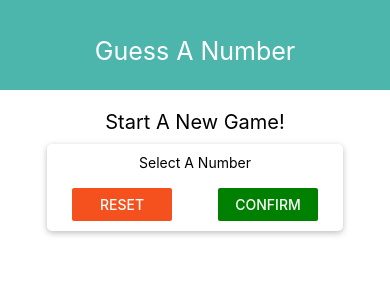
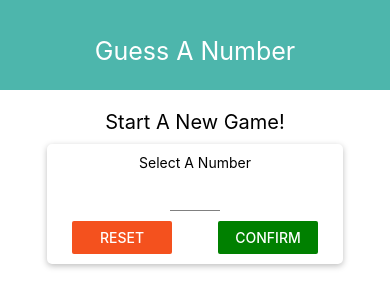
Before and after one commit to Sedki-Sghairi/GuessNumber, a React Native app: screen / in a window 390 px wide. Shown: the top 308 px of the page. Built offline with nearby package versions, Linux system fonts and the light colour scheme.

Commit message:
more TextInput validation

```diff
--- /dev/null
+++ b/components/Input.js
@@ -0,0 +1,15 @@
+import React from 'react';
+import { StyleSheet, TextInput } from 'react-native';
+
+export default function Input(props) {
+	return <TextInput {...props} style={{ ...styles.input, ...props.style }} />;
+}
+
+const styles = StyleSheet.create({
+	input: {
+		height: 30,
+		borderBottomColor: 'grey',
+		borderBottomWidth: 1,
+		marginVertical: 10
+	}
+});
--- a/screens/StartGameScreen.js
+++ b/screens/StartGameScreen.js
@@ -1,24 +1,55 @@
-import React from 'react';
-import { View, Text, StyleSheet, TextInput, Button } from 'react-native';
+import React, { useState } from 'react';
+import { View, Text, StyleSheet, TextInput, Button, TouchableWithoutFeedback, Keyboard } from 'react-native';
 import Card from '../components/Card';
+import Input from '../components/Input';
 import { colors } from '../constants/colors';
 export default function StartGameScreen(props) {
+	const [ number, setNumber ] = useState('');
+	const [ confirmed, setConfirmed ] = useState(false);
+	const handleChange = (input) => {
+		setNumber(input.replace(/[^0-9]/g, ''));
+	};
+	const resetInputHandler = () => {
+		setNumber('');
+		setConfirmed(false);
+	};
+	const confirmInputHandler = () => {
+		if (number == '' || number <= 0 || number > 99) {
+			return;
+		}
+		setConfirmed(true);
+		setNumber('');
+	};
+	let Sedki = () => {
+		return confirmed ? <Text>{number}</Text> : null;
+	};
+
 	return (
+		<TouchableWithoutFeedback onPress={() => Keyboard.dismiss()}>
 			<View style={styles.screen}>
 				<Text style={styles.title}>Start A New Game!</Text>
 				<Card style={styles.inputContainer}>
 					<Text>Select A Number</Text>
-				<TextInput />
+					<Input
+						style={styles.input}
+						keyboadType="number-pad"
+						maxLength={2}
+						blurOnSbmit
+						onChangeText={handleChange}
+						value={number}
+					/>
 					<View style={styles.buttonContainer}>
 						<View style={styles.btn}>
-						<Button color={colors.orange} title="reset" onPress={() => {}} />
+							<Button color={colors.orange} title="reset" onPress={resetInputHandler} />
 						</View>
 						<View style={styles.btn}>
-						<Button color="green" title="confirm" onPress={() => {}} />
+							<Button color="green" title="confirm" onPress={confirmInputHandler} />
 						</View>
 					</View>
 				</Card>
+				<Sedki />
 			</View>
+		</TouchableWithoutFeedback>
 	);
 }
 const styles = StyleSheet.create({
@@ -44,5 +75,9 @@ const styles = StyleSheet.create({
 	},
 	btn: {
 		width: 100
+	},
+	input: {
+		width: 50,
+		textAlign: 'center'
 	}
 });
```
Also changed, not shown: 1 other file (tests, documents, lock files or other folders). Lines whose indentation alone changed are shown as unchanged.
